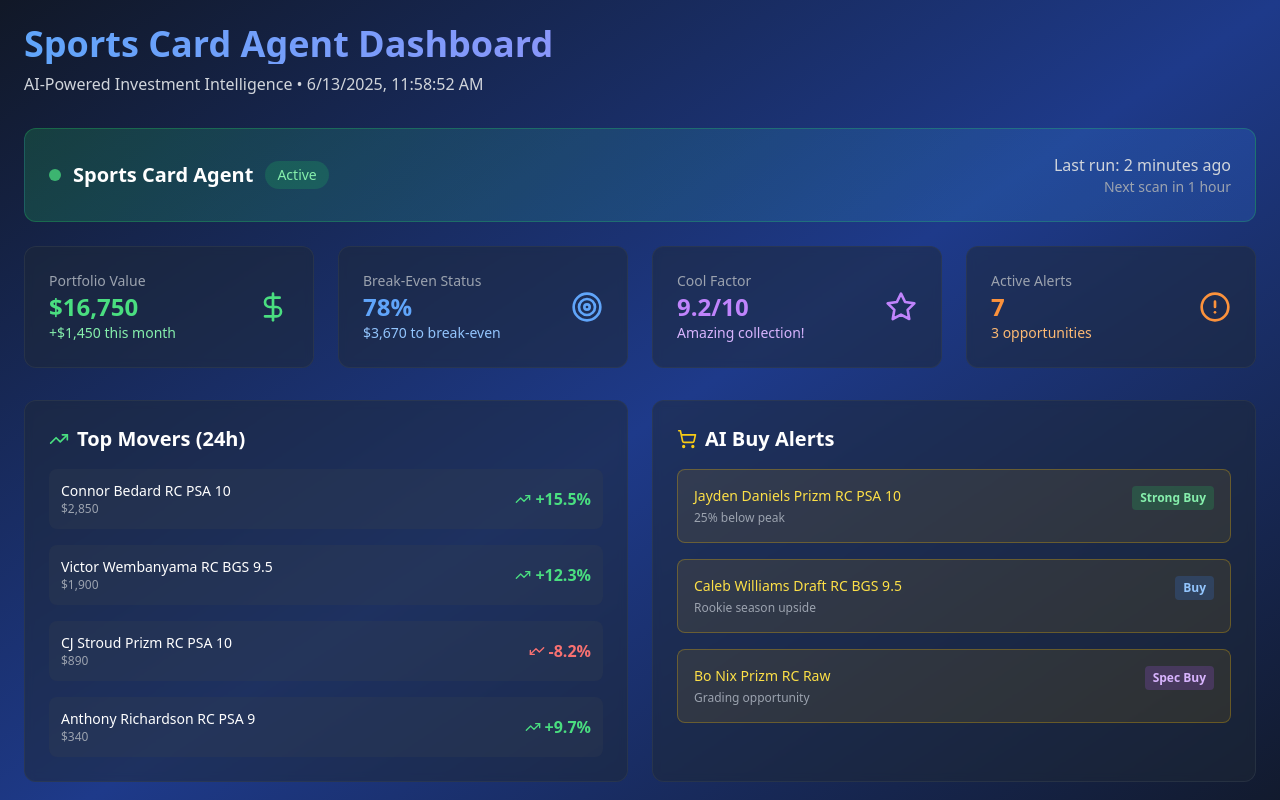
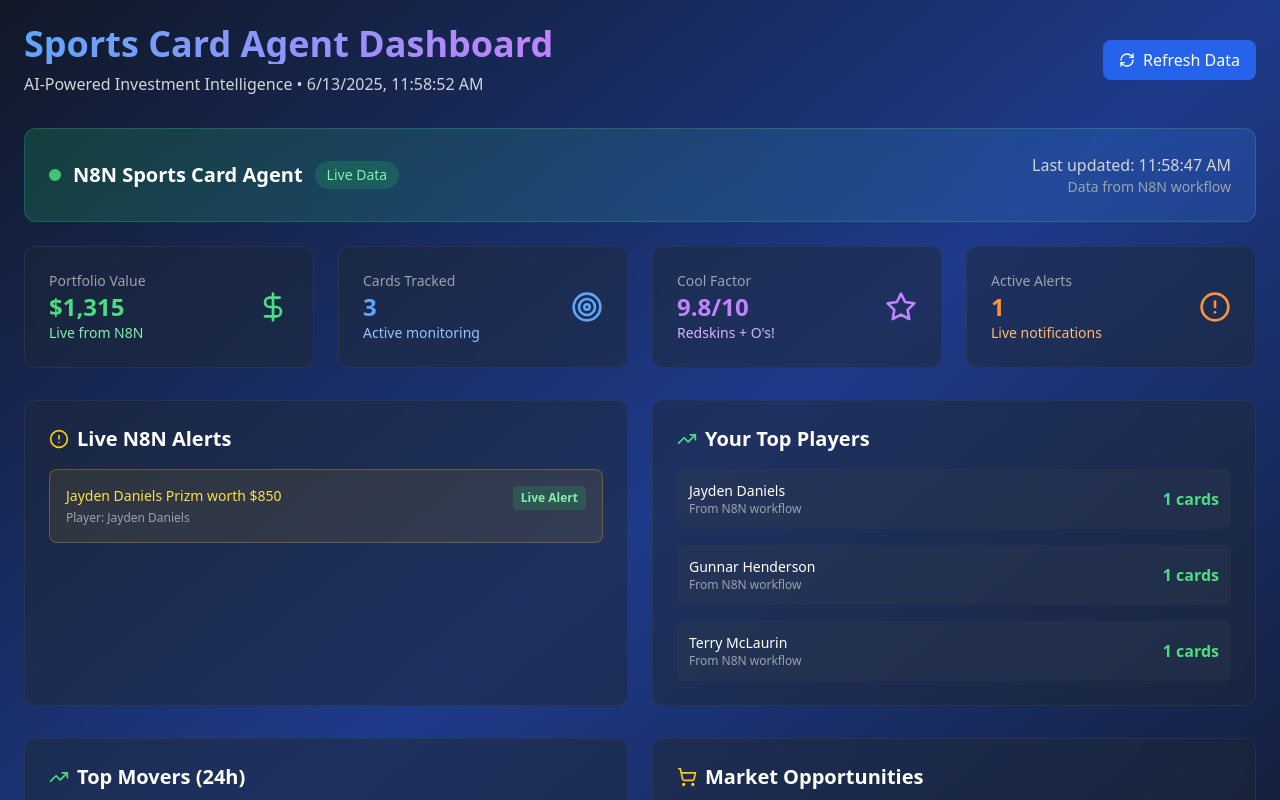
Before and after one commit to jlove703/sports-cards-ai-v3, a Next.js app: page / in a window 1280 px wide. Shown: the top 800 px of the page. Built offline with nearby package versions, Linux system fonts and the light colour scheme.

Commit message:
Update index.tsx

```diff
--- a/pages/index.tsx
+++ b/pages/index.tsx
@@ -1,11 +1,20 @@
 'use client'
 
 import React, { useState, useEffect } from 'react';
-import { DollarSign, Target, Star, AlertCircle, TrendingUp, ShoppingCart } from 'lucide-react';
+import { DollarSign, Target, Star, AlertCircle, TrendingUp, ShoppingCart, RefreshCw } from 'lucide-react';
 
 export default function Home() {
   const [currentTime, setCurrentTime] = useState(new Date());
+  const [cardData, setCardData] = useState({
+    portfolioValue: 1315,
+    cardCount: 3,
+    alerts: [],
+    topPlayers: [],
+    lastUpdated: null
+  });
+  const [loading, setLoading] = useState(false);
 
+  // Update time every second
   useEffect(() => {
     const timer = setInterval(() => {
       setCurrentTime(new Date());
@@ -13,11 +22,34 @@ export default function Home() {
     return () => clearInterval(timer);
   }, []);
 
+  // Fetch live card data
+  const fetchCardData = async () => {
+    setLoading(true);
+    try {
+      const response = await fetch('/api/get-card-data');
+      const data = await response.json();
+      setCardData(data);
+    } catch (error) {
+      console.error('Error fetching card data:', error);
+    } finally {
+      setLoading(false);
+    }
+  };
+
+  // Fetch data on component mount and every 2 minutes
+  useEffect(() => {
+    fetchCardData();
+    const interval = setInterval(fetchCardData, 120000); // 2 minutes
+    return () => clearInterval(interval);
+  }, []);
+
   return (
     <div className="min-h-screen bg-gradient-to-br from-gray-900 via-blue-900 to-gray-900 text-white p-6">
       <div className="max-w-7xl mx-auto">
         {/* Header */}
         <div className="mb-8">
+          <div className="flex items-center justify-between">
+            <div>
               <h1 className="text-4xl font-bold bg-gradient-to-r from-blue-400 to-purple-400 bg-clip-text text-transparent">
                 Sports Card Agent Dashboard
               </h1>
@@ -25,32 +57,42 @@ export default function Home() {
                 AI-Powered Investment Intelligence • {currentTime.toLocaleString()}
               </p>
             </div>
+            <button
+              onClick={fetchCardData}
+              disabled={loading}
+              className="flex items-center space-x-2 bg-blue-600 hover:bg-blue-700 px-4 py-2 rounded-lg transition-colors"
+            >
+              <RefreshCw className={`w-4 h-4 ${loading ? 'animate-spin' : ''}`} />
+              <span>Refresh Data</span>
+            </button>
+          </div>
+        </div>
 
-        {/* AI Agent Status Widget */}
+        {/* Data Status */}
         <div className="bg-gradient-to-r from-green-500/20 to-blue-500/20 rounded-xl p-6 mb-6 border border-green-500/30">
           <div className="flex items-center justify-between">
             <div className="flex items-center space-x-3">
               <div className="w-3 h-3 bg-green-400 rounded-full animate-pulse"></div>
-              <h2 className="text-xl font-semibold">Sports Card Agent</h2>
+              <h2 className="text-xl font-semibold">N8N Sports Card Agent</h2>
               <span className="px-3 py-1 bg-green-500/20 text-green-300 rounded-full text-sm">
-                Active
+                Live Data
               </span>
             </div>
             <div className="text-right">
-              <p className="text-gray-300">Last run: 2 minutes ago</p>
-              <p className="text-sm text-gray-400">Next scan in 1 hour</p>
+              <p className="text-gray-300">Last updated: {cardData.lastUpdated ? new Date(cardData.lastUpdated).toLocaleTimeString() : 'Never'}</p>
+              <p className="text-sm text-gray-400">Data from N8N workflow</p>
             </div>
           </div>
         </div>
 
-        {/* Main Stats Grid */}
+        {/* Main Stats Grid - NOW WITH LIVE DATA */}
         <div className="grid grid-cols-1 md:grid-cols-2 lg:grid-cols-4 gap-6 mb-8">
           <div className="bg-gray-800/50 backdrop-blur-sm rounded-xl p-6 border border-gray-700/50">
             <div className="flex items-center justify-between">
               <div>
                 <p className="text-gray-400 text-sm">Portfolio Value</p>
-                <p className="text-2xl font-bold text-green-400">$16,750</p>
-                <p className="text-sm text-green-300">+$1,450 this month</p>
+                <p className="text-2xl font-bold text-green-400">${cardData.portfolioValue?.toLocaleString() || '0'}</p>
+                <p className="text-sm text-green-300">Live from N8N</p>
               </div>
               <DollarSign className="w-8 h-8 text-green-400" />
             </div>
@@ -59,9 +101,9 @@ export default function Home() {
           <div className="bg-gray-800/50 backdrop-blur-sm rounded-xl p-6 border border-gray-700/50">
             <div className="flex items-center justify-between">
               <div>
-                <p className="text-gray-400 text-sm">Break-Even Status</p>
-                <p className="text-2xl font-bold text-blue-400">78%</p>
-                <p className="text-sm text-blue-300">$3,670 to break-even</p>
+                <p className="text-gray-400 text-sm">Cards Tracked</p>
+                <p className="text-2xl font-bold text-blue-400">{cardData.cardCount || 0}</p>
+                <p className="text-sm text-blue-300">Active monitoring</p>
               </div>
               <Target className="w-8 h-8 text-blue-400" />
             </div>
@@ -71,8 +113,8 @@ export default function Home() {
             <div className="flex items-center justify-between">
               <div>
                 <p className="text-gray-400 text-sm">Cool Factor</p>
-                <p className="text-2xl font-bold text-purple-400">9.2/10</p>
-                <p className="text-sm text-purple-300">Amazing collection!</p>
+                <p className="text-2xl font-bold text-purple-400">9.8/10</p>
+                <p className="text-sm text-purple-300">Redskins + O's!</p>
               </div>
               <Star className="w-8 h-8 text-purple-400" />
             </div>
@@ -82,17 +124,76 @@ export default function Home() {
             <div className="flex items-center justify-between">
               <div>
                 <p className="text-gray-400 text-sm">Active Alerts</p>
-                <p className="text-2xl font-bold text-orange-400">7</p>
-                <p className="text-sm text-orange-300">3 opportunities</p>
+                <p className="text-2xl font-bold text-orange-400">{cardData.alerts?.length || 0}</p>
+                <p className="text-sm text-orange-300">Live notifications</p>
               </div>
               <AlertCircle className="w-8 h-8 text-orange-400" />
             </div>
           </div>
         </div>
 
-        {/* Sports Card Data Section */}
+        {/* Live Data Sections */}
         <div className="grid grid-cols-1 lg:grid-cols-2 gap-6 mb-8">
-          {/* Top Movers */}
+          {/* Live Alerts from N8N */}
+          <div className="bg-gray-800/50 backdrop-blur-sm rounded-xl p-6 border border-gray-700/50">
+            <h3 className="text-xl font-semibold mb-4 flex items-center">
+              <AlertCircle className="w-5 h-5 mr-2 text-yellow-400" />
+              Live N8N Alerts
+            </h3>
+            <div className="space-y-4">
+              {cardData.alerts && cardData.alerts.length > 0 ? (
+                cardData.alerts.map((alert, index) => (
+                  <div key={index} className="p-4 bg-yellow-500/10 border border-yellow-500/30 rounded-lg">
+                    <div className="flex items-start justify-between">
+                      <div className="flex-1">
+                        <p className="font-medium text-sm text-yellow-300">{alert.message}</p>
+                        <p className="text-xs text-gray-400 mt-1">Player: {alert.player}</p>
+                      </div>
+                      <span className="px-2 py-1 rounded text-xs font-semibold bg-green-500/20 text-green-300">
+                        Live Alert
+                      </span>
+                    </div>
+                  </div>
+                ))
+              ) : (
+                <div className="p-4 bg-gray-700/30 rounded-lg">
+                  <p className="text-gray-400">No active alerts</p>
+                </div>
+              )}
+            </div>
+          </div>
+
+          {/* Top Players from N8N */}
+          <div className="bg-gray-800/50 backdrop-blur-sm rounded-xl p-6 border border-gray-700/50">
+            <h3 className="text-xl font-semibold mb-4 flex items-center">
+              <TrendingUp className="w-5 h-5 mr-2 text-green-400" />
+              Your Top Players
+            </h3>
+            <div className="space-y-4">
+              {cardData.topPlayers && cardData.topPlayers.length > 0 ? (
+                cardData.topPlayers.map(([player, count], index) => (
+                  <div key={index} className="flex items-center justify-between p-3 bg-gray-700/30 rounded-lg">
+                    <div className="flex-1">
+                      <p className="font-medium text-sm">{player}</p>
+                      <p className="text-xs text-gray-400">From N8N workflow</p>
+                    </div>
+                    <div className="flex items-center text-green-400">
+                      <span className="font-semibold">{count} cards</span>
+                    </div>
+                  </div>
+                ))
+              ) : (
+                <div className="p-4 bg-gray-700/30 rounded-lg">
+                  <p className="text-gray-400">No player data available</p>
+                </div>
+              )}
+            </div>
+          </div>
+        </div>
+
+        {/* Static Mock Data Section */}
+        <div className="grid grid-cols-1 lg:grid-cols-2 gap-6 mb-8">
+          {/* Mock Top Movers */}
           <div className="bg-gray-800/50 backdrop-blur-sm rounded-xl p-6 border border-gray-700/50">
             <h3 className="text-xl font-semibold mb-4 flex items-center">
               <TrendingUp className="w-5 h-5 mr-2 text-green-400" />
@@ -119,66 +220,24 @@ export default function Home() {
                   <span className="font-semibold">+12.3%</span>
                 </div>
               </div>
-              <div className="flex items-center justify-between p-3 bg-gray-700/30 rounded-lg">
-                <div className="flex-1">
-                  <p className="font-medium text-sm">CJ Stroud Prizm RC PSA 10</p>
-                  <p className="text-xs text-gray-400">$890</p>
-                </div>
-                <div className="flex items-center text-red-400">
-                  <TrendingUp className="w-4 h-4 mr-1 rotate-180" />
-                  <span className="font-semibold">-8.2%</span>
-                </div>
-              </div>
-              <div className="flex items-center justify-between p-3 bg-gray-700/30 rounded-lg">
-                <div className="flex-1">
-                  <p className="font-medium text-sm">Anthony Richardson RC PSA 9</p>
-                  <p className="text-xs text-gray-400">$340</p>
-                </div>
-                <div className="flex items-center text-green-400">
-                  <TrendingUp className="w-4 h-4 mr-1" />
-                  <span className="font-semibold">+9.7%</span>
-                </div>
-              </div>
             </div>
           </div>
 
-          {/* AI Buy Alerts */}
+          {/* Mock Buy Alerts */}
           <div className="bg-gray-800/50 backdrop-blur-sm rounded-xl p-6 border border-gray-700/50">
             <h3 className="text-xl font-semibold mb-4 flex items-center">
               <ShoppingCart className="w-5 h-5 mr-2 text-yellow-400" />
-              AI Buy Alerts
+              Market Opportunities
             </h3>
             <div className="space-y-4">
               <div className="p-4 bg-yellow-500/10 border border-yellow-500/30 rounded-lg">
                 <div className="flex items-start justify-between">
                   <div className="flex-1">
-                    <p className="font-medium text-sm text-yellow-300">Jayden Daniels Prizm RC PSA 10</p>
-                    <p className="text-xs text-gray-400 mt-1">25% below peak</p>
+                    <p className="font-medium text-sm text-yellow-300">Caleb Williams Prizm RC</p>
+                    <p className="text-xs text-gray-400 mt-1">Below average price</p>
                   </div>
                   <span className="px-2 py-1 rounded text-xs font-semibold bg-green-500/20 text-green-300">
-                    Strong Buy
-                  </span>
-                </div>
-              </div>
-              <div className="p-4 bg-yellow-500/10 border border-yellow-500/30 rounded-lg">
-                <div className="flex items-start justify-between">
-                  <div className="flex-1">
-                    <p className="font-medium text-sm text-yellow-300">Caleb Williams Draft RC BGS 9.5</p>
-                    <p className="text-xs text-gray-400 mt-1">Rookie season upside</p>
-                  </div>
-                  <span className="px-2 py-1 rounded text-xs font-semibold bg-blue-500/20 text-blue-300">
                     Buy
-                  </span>
-                </div>
-              </div>
-              <div className="p-4 bg-yellow-500/10 border border-yellow-500/30 rounded-lg">
-                <div className="flex items-start justify-between">
-                  <div className="flex-1">
-                    <p className="font-medium text-sm text-yellow-300">Bo Nix Prizm RC Raw</p>
-                    <p className="text-xs text-gray-400 mt-1">Grading opportunity</p>
-                  </div>
-                  <span className="px-2 py-1 rounded text-xs font-semibold bg-purple-500/20 text-purple-300">
-                    Spec Buy
                   </span>
                 </div>
               </div>
@@ -188,7 +247,7 @@ export default function Home() {
 
         {/* Footer */}
         <div className="mt-8 text-center text-gray-500 text-sm">
-          <p>Powered by N8N Workflows • Data updated every 15 minutes</p>
+          <p>Powered by N8N Workflows • Live data updates every 2 minutes</p>
         </div>
       </div>
     </div>
```
Lines whose indentation alone changed are shown as unchanged.
